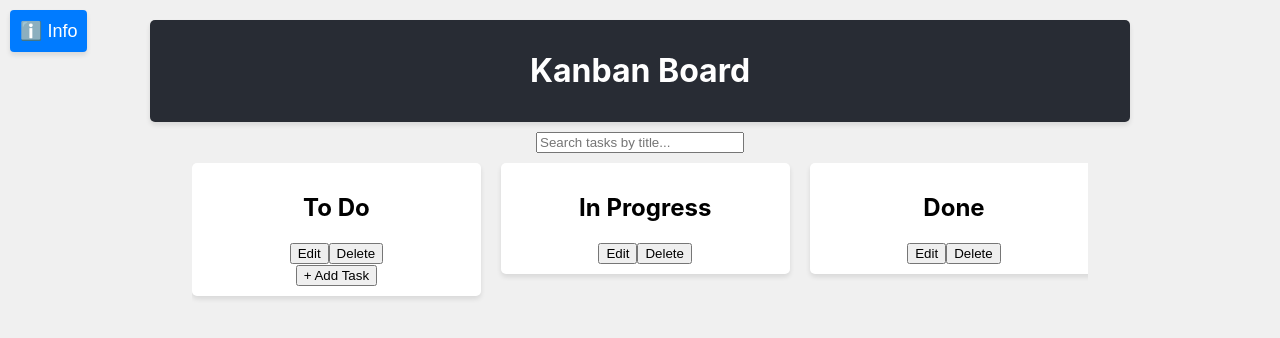
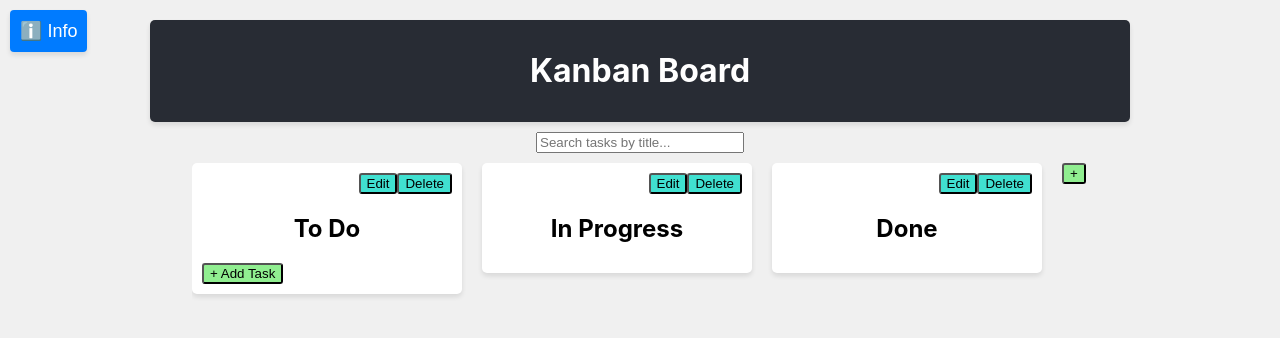
Before and after one commit to vquijano12/my-kanban-board, a React (Create React App) app in the folder kanban-board/: page / in a window 1280 px wide. Shown: the top 338 px of the page. Built offline with nearby package versions, Linux system fonts and the light colour scheme.

Commit message:
style: adjust styling options for columns
- Positioned the "add task" button at the bottom-left of the column.
- Moved the "edit" and "delete" column buttons above the column name, aligned to the right edge.
- Assigned a new class name `.add-task-button` for style specificity.

```diff
--- a/kanban-board/src/components/Column.js
+++ b/kanban-board/src/components/Column.js
@@ -65,11 +65,11 @@ function Column({
 
   return (
     <div className="Column" ref={drop}>
-      <h2>{title}</h2>
       <div className="column-actions">
         <button onClick={() => setIsEditModalOpen(true)}>Edit</button>
         <button onClick={handleDeleteColumn}>Delete</button>
       </div>
+      <h2>{title}</h2>
 
       <div className="task-list">
         {tasks.map((task) => (
@@ -83,9 +83,11 @@ function Column({
         ))}
       </div>
 
-      {title === "To Do" && (
-        <button onClick={() => setIsTaskModalOpen(true)}>+ Add Task</button>
-      )}
+      <div className="add-task-button">
+        {title === "To Do" && (
+          <button onClick={() => setIsTaskModalOpen(true)}>+ Add Task</button>
+        )}
+      </div>
 
       {isTaskModalOpen && (
         <Modal
--- a/kanban-board/src/styles/Column.css
+++ b/kanban-board/src/styles/Column.css
@@ -3,7 +3,31 @@
   border-radius: 5px;
   box-shadow: 0 3px 5px rgba(0, 0, 0, 0.1);
   padding: 10px;
-  flex: 0 0 auto;
+  width: 30%;
+  flex: 0 0 250px;
+  display: flex;
+  flex-direction: column;
+  height: auto;
+}
+
+.Column .column-actions {
+  display: flex;
+  justify-content: flex-end;
+}
+
+.Column .column-actions button {
+  background-color: turquoise;
+  border-radius: 3px;
+}
+
+.Column .add-task-button {
+  display: flex;
+  justify-content: flex-start;
+}
+
+.Column .add-task-button button {
+  background-color: lightgreen;
+  border-radius: 3px;
 }
 
 /* Media queries for Column component */
```
